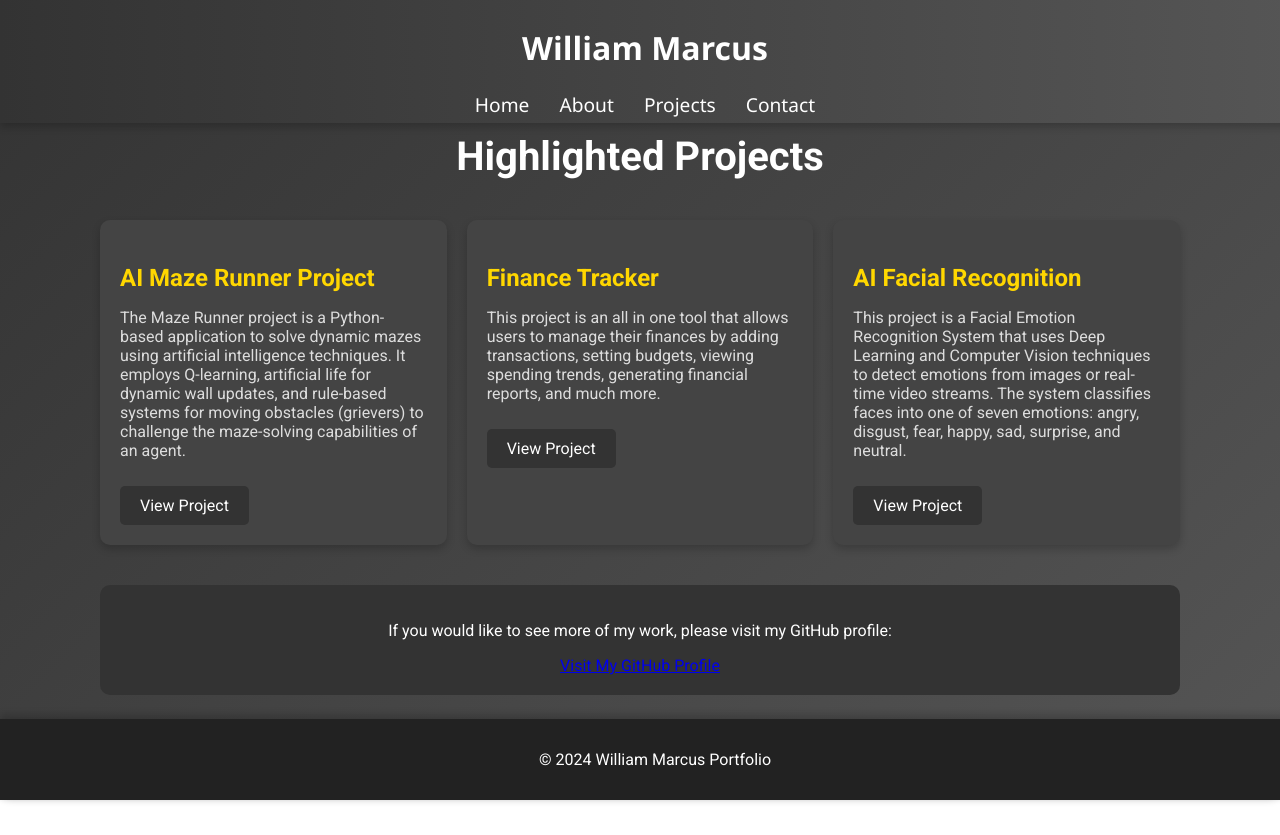
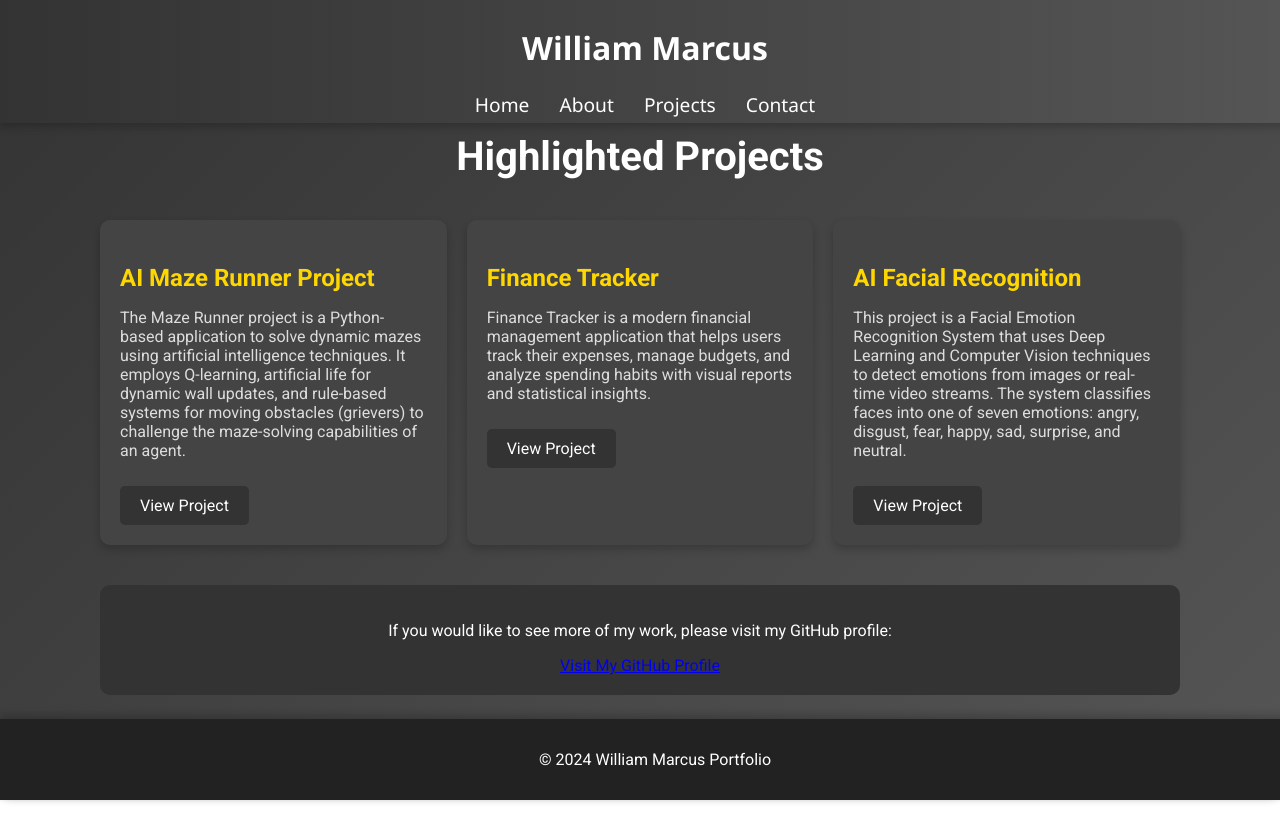
Before and after one commit to WillMarcuss/Website, a React (Create React App) app: page /projects in a window 1280 px wide. Built offline with nearby package versions, Linux system fonts and the light colour scheme.

Commit message:
maintenence

```diff
--- a/src/pages/Projects.js
+++ b/src/pages/Projects.js
@@ -11,7 +11,7 @@ const projects = [
   },
   {
     title: 'Finance Tracker',
-    description: 'This project is an all in one tool that allows users to manage their finances by adding transactions, setting budgets, viewing spending trends, generating financial reports, and much more. ',
+    description: 'Finance Tracker is a modern financial management application that helps users track their expenses, manage budgets, and analyze spending habits with visual reports and statistical insights.',
     link: 'https://github.com/WillMarcuss/FinanceTracker'
   },
   {
```
